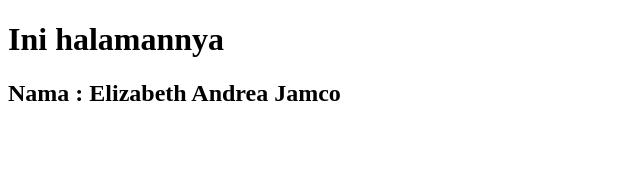
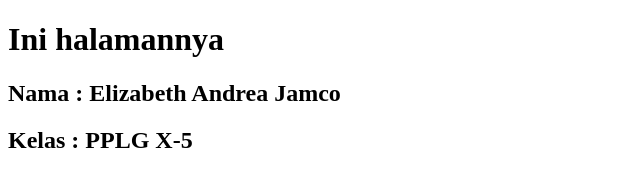
Before and after one commit to eandreaaa/Simulasi-Branch-Merge-Remote-12108403, a plain HTML site: page index.html in a window 1280 px wide. Shown: the whole page, without its empty margins (0-640 px from the left). Drawn offline with Linux system fonts and the light colour scheme.

Commit message:
menambah kelas

```diff
--- a/index.html
+++ b/index.html
@@ -9,5 +9,6 @@
 <body>
     <h1>Ini halamannya</h1>
     <h2>Nama : Elizabeth Andrea Jamco</h2>
+    <h2>Kelas : PPLG X-5</h2>
 </body>
 </html>
```
